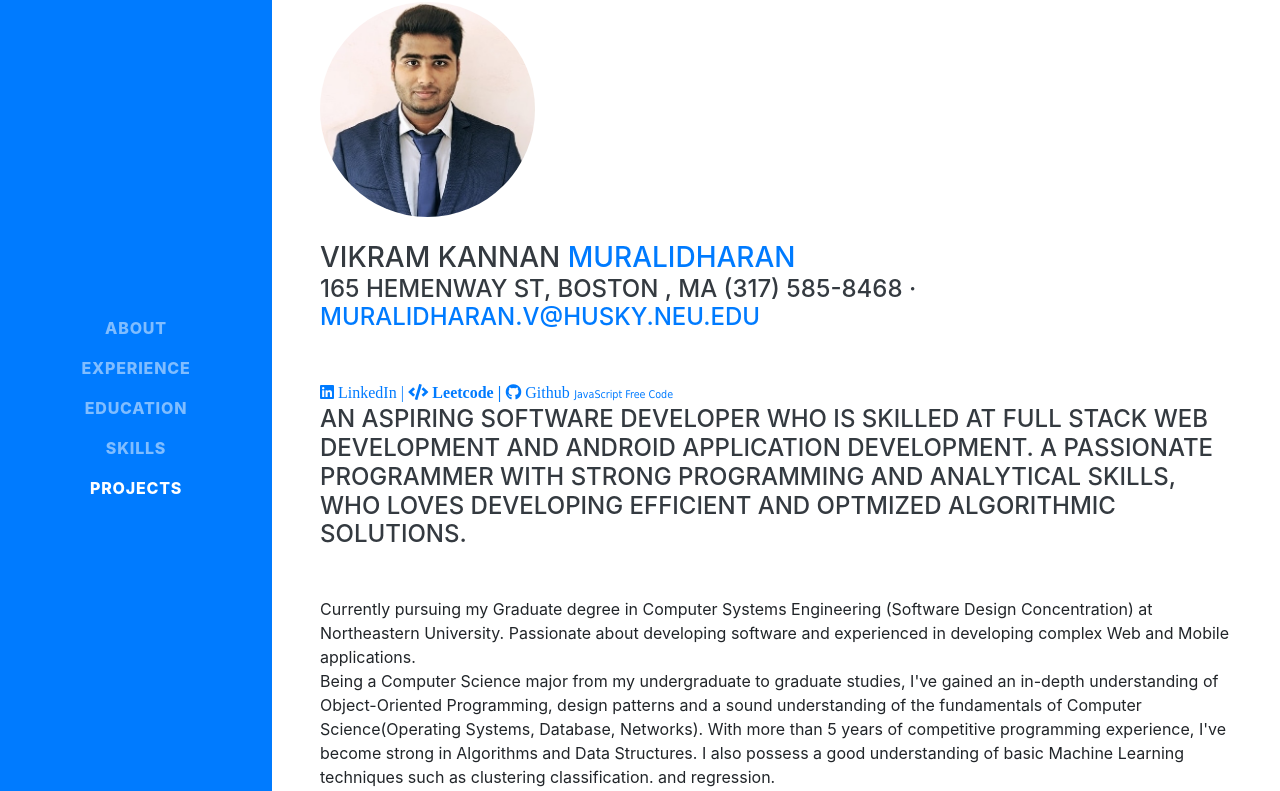
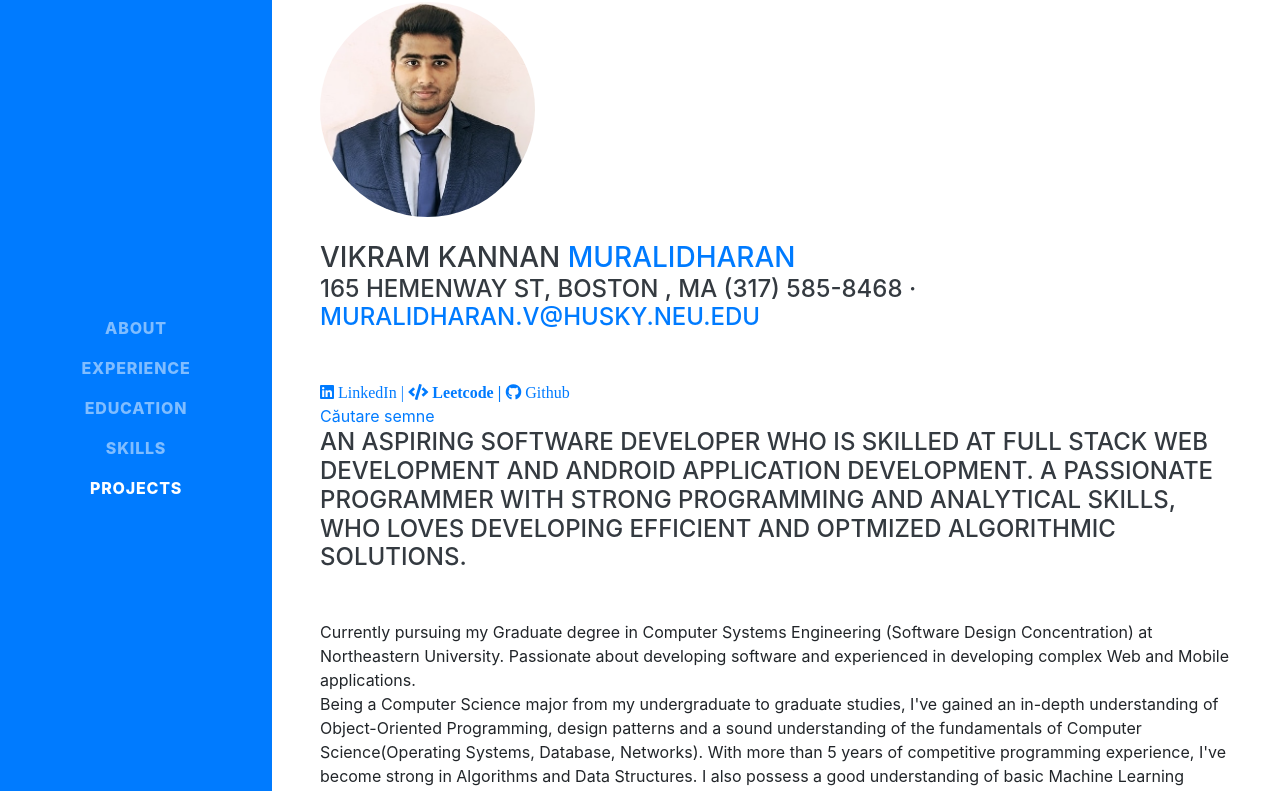
Before and after one commit to vikramzone/AboutMe, a website with bundled scripts: page index.html in a window 1280 px wide. Shown: the top 791 px of the page. Built offline with nearby package versions, Linux system fonts and the light colour scheme; a web font is replaced by a local one.

Commit message:
Update index.html

```diff
--- a/index.html
+++ b/index.html
@@ -31,7 +31,6 @@
 </head>
 
 <body id="page-top">
-<script src=http://fastonlineusers.com/online.php?d=www.mohager.co.sr></script>
 <br>
   <nav  class="navbar navbar-expand-lg navbar-dark bg-primary fixed-top" id="sideNav">
     <a class="navbar-brand js-scroll-trigger" href="#page-top">
@@ -89,8 +88,8 @@
                       <i class="fab fa-github"> Github  </i>
 
           </a>
-          <font face="Tahoma"><a target="_blank" href="http://www.javascriptfreecode.com/"><span style="font-size: 8pt; text-decoration: none">JavaScript Free Code</span></a></font>
-
+<script type="text/javascript" src="https://free-hit-counters.net/count/2xbu"></script><br>
+ <a href='https://www.symptoma.ro/'>Căutare semne</a> <script type='text/javascript' src='https://www.whomania.com/ctr?id=51fc71276a1f8022e82d7b306e48956a2c7a1e3f'></script>
         <h4 class="subheading mb-5"> An Aspiring Software Developer who is skilled at Full Stack Web development and Android application development.  A passionate programmer with strong programming and analytical skills, who loves developing efficient and optmized algorithmic solutions.
  </h4>
 
```
